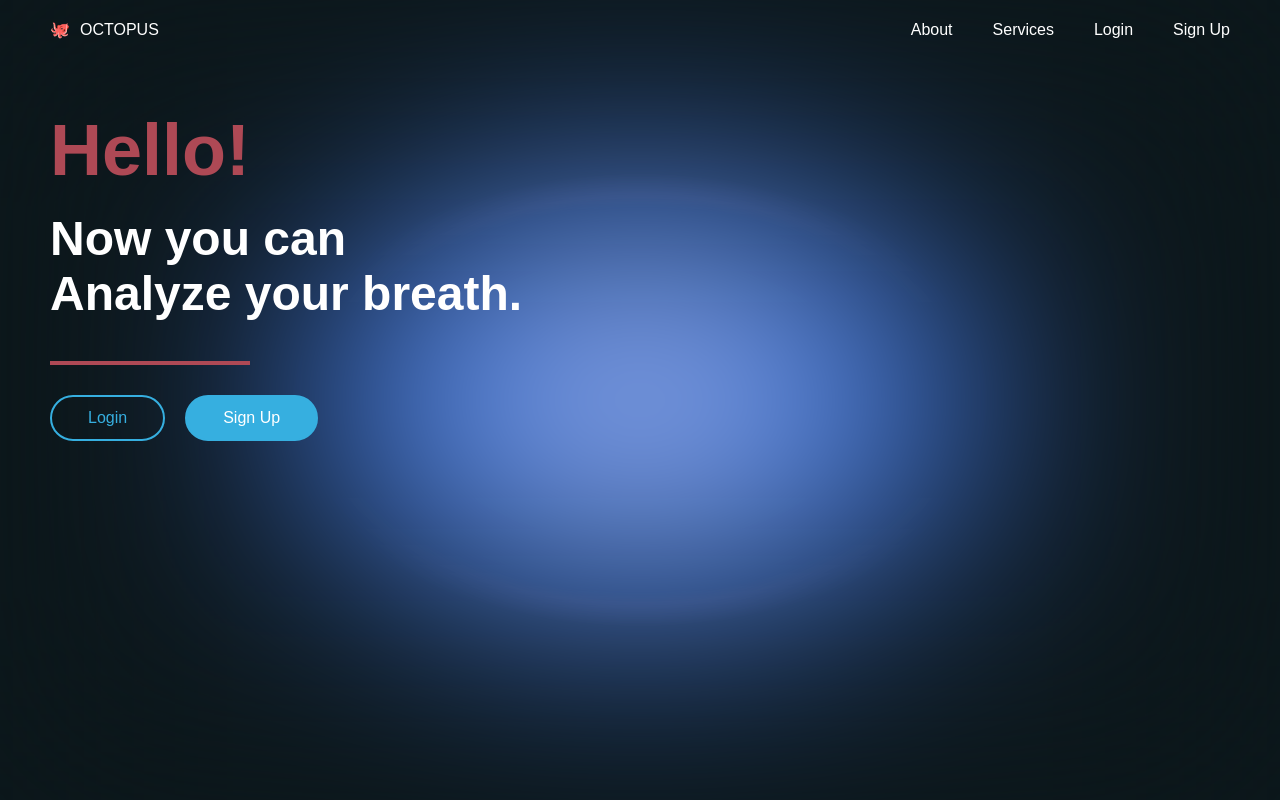
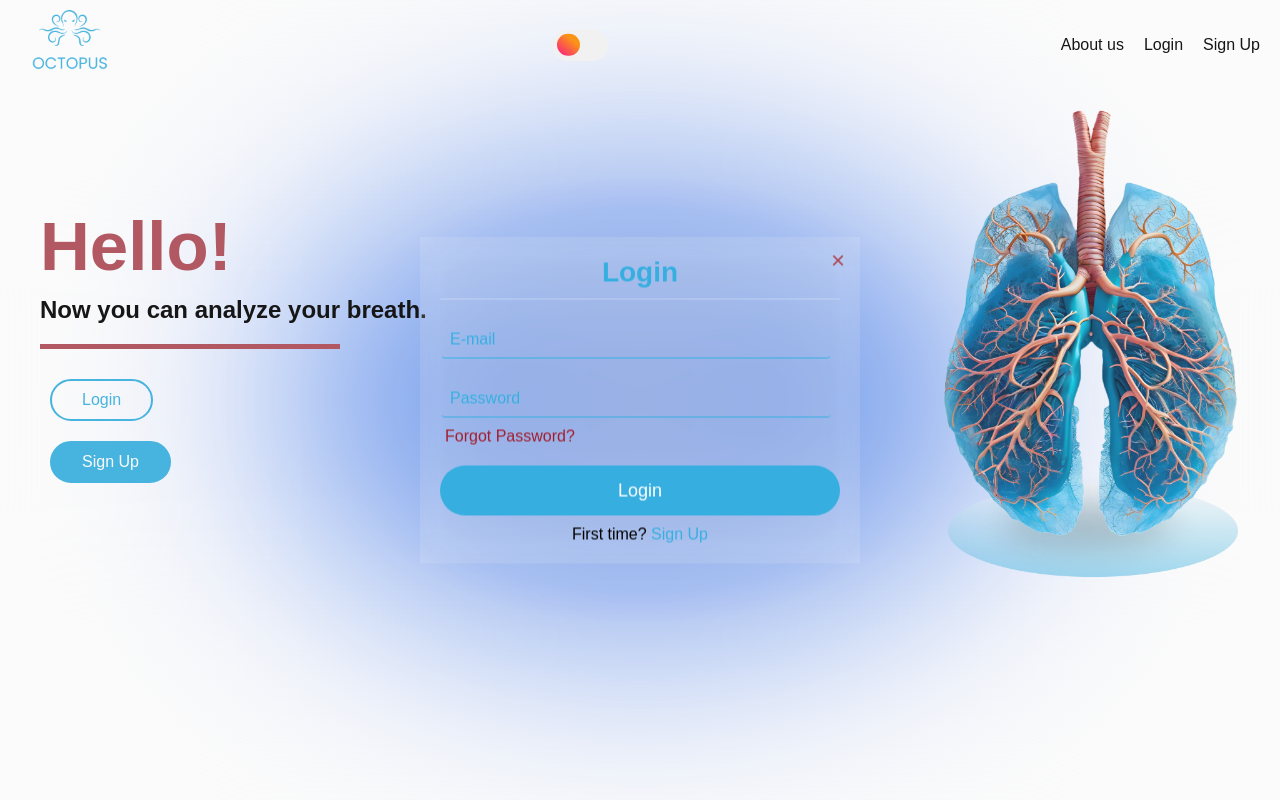
Before and after one commit to habob222/capstone, a plain HTML site: page index.html in a window 1280 px wide. Both pictures are taken after a click on the link "Login". Drawn offline with Linux system fonts and the light colour scheme.

Commit message:
Update project code with new changes

```diff
--- a/index.html
+++ b/index.html
@@ -3,48 +3,100 @@
 <head>
     <meta charset="UTF-8">
     <meta name="viewport" content="width=device-width, initial-scale=1.0">
-    <title>Breath Analysis</title>
+    <title>The Great Exhale</title>
     <style>
-        * {
+        body {
             margin: 0;
-            padding: 0;
-            box-sizing: border-box;
             font-family: Arial, sans-serif;
-        }
-
-        body {
-            min-height: 100vh;
-            background-image: radial-gradient(at center, #F6D6D6, #0162F2 34%, #9694FF 36%, rgba(12, 23, 27, 1) 40%);
+            height: 100vh;
+            background-image: radial-gradient(at center, #F6D6D6, #0162F2 34%, #9694FF 36%, white 40%);
             backdrop-filter: blur(120px);
-            color: white;
+            color: #e0e0e0;
         }
 
         .navbar {
             display: flex;
             justify-content: space-between;
             align-items: center;
-            padding: 20px 50px;
+            padding: 10px 20px;
+            background-color: transparent;
         }
 
-        .logo {
-            display: flex;
-            align-items: center;
-            gap: 10px;
+        .navbar .logo img {
             width: 100px;
             height: auto;
         }
 
+    .switch {
+        display: block;
+        --width-of-switch: 3.5em;
+        --height-of-switch: 2em;
+        --size-of-icon: 1.4em;
+        --slider-offset: 0.3em;
+        position: relative;
+        width: var(--width-of-switch);
+        height: var(--height-of-switch);
+}
+
+    .switch input {
+        opacity: 0;
+        width: 0;
+        height: 0;
+}
+
+    .slider {
+        position: absolute;
+        cursor: pointer;
+        top: 0;
+        left: 0;
+        right: 0;
+        bottom: 0;
+        background-color: #f4f4f5;
+        transition: .4s;
+        border-radius: 30px;
+}
+
+    .slider:before {
+    position: absolute;
+    content: "";
+    height: var(--size-of-icon,1.4em);
+    width: var(--size-of-icon,1.4em);
+    border-radius: 20px;
+    left: var(--slider-offset,0.3em);
+    top: 50%;
+    transform: translateY(-50%);
+    background: linear-gradient(40deg,#ff0080,#ff8c00 70%);
+    ;
+    transition: .4s;
+}
+
+input:checked + .slider {
+    background-color: #303136;
+}
+
+input:checked + .slider:before {
+    left: calc(100% - (var(--size-of-icon,1.4em) + var(--slider-offset,0.3em)));
+    background: #303136;
+    box-shadow: inset -3px -2px 5px -2px #8983f7, inset -10px -4px 0 0 #a3dafb;
+}
+
         .nav-links {
+            list-style-type: none;
             display: flex;
-            gap: 40px;
-            list-style: none;
+            margin: 0;
+            padding: 0;
+        }
+
+        .nav-links li {
+            margin-left: 20px;
         }
 
         .nav-links a {
-            color: white;
+            color: black;
             text-decoration: none;
             font-size: 16px;
             position: relative;
+            display: inline-block;
         }
 
         .nav-links a::after {
@@ -63,47 +115,45 @@
             left: 0;
         }
 
-        .main-content {
+        .content {
             display: flex;
             justify-content: space-between;
             align-items: center;
-            padding: 50px;
-            max-width: 1400px;
-            margin: 0 auto;
+            padding: 20px;
         }
 
-        .text-content {
+        .text {
             flex: 1;
-            padding-right: 50px;
+            margin-left: 20px;
         }
 
-        .text-content h1 {
-            font-size: 72px;
+        .text h1 {
+            font-size: 69px;
+            margin: 0;
             color: #AE4955;
-            margin-bottom: 20px;
         }
 
-        .text-content h2 {
-            font-size: 48px;
-            color: white;
-            margin-bottom: 40px;
+        .text h3 {
+            font-size: 24px;
+            margin: 10px 0;
+            color: black;
         }
 
-        .text-content hr {
-            width: 200px;
-            height: 4px;
+        hr {
+            border: 0;
+            height: 5px;
             background: #AE4955;
-            border: none;
-            margin: 30px 0;
+            width: 50%;
+            margin: 20px 0;
         }
 
         .buttons {
-            display: flex;
-            gap: 20px;
+            margin-top: 20px;
         }
 
-        .buttons button {
-            padding: 12px 36px;
+        .buttons .p1 button, .buttons .p2 button {
+            margin: 10px;
+            padding: 10px 30px;
             font-size: 16px;
             border: 2px solid #36AFE0;
             border-radius: 25px;
@@ -111,99 +161,119 @@
             transition: background-color 0.3s, color 0.3s, transform 0.3s ease;
         }
 
-        .login-main {
-            background: transparent;
+        .buttons .p1 button {
+            background-color: transparent;
             color: #36AFE0;
         }
 
-        .login-main:hover {
+        .buttons .p2 button {
+            background-color: #36AFE0;
+            color: white;
+        }
+
+        .buttons .p1 button:hover {
             background-color: #36AFE0;
             color: white;
             transform: scale(1.05);
         }
 
-        .signup-main {
-            background: #36AFE0;
-            color: white;
-        }
-
-        .signup-main:hover {
+        .buttons .p2 button:hover {
             background-color: transparent;
             color: #36AFE0;
             transform: scale(1.05);
         }
 
+        .image {
+            flex: 1;
+            display: flex;
+            justify-content: flex-end;
+            margin-right: 20px;
+        }
+
+        .image img {
+            width: 50%;
+            height: auto;
+            border-radius: 10px;
+        }
+
+        /* Modal Styles */
         .modal {
-            display: none;
-            position: fixed;
+            display: none; /* Initially hidden */
+            position: fixed; /* Fixed position for full-screen overlay */
             top: 0;
             left: 0;
-            width: 100%;
-            height: 100%;
-            z-index: 1000;
-            background: rgba(0, 0, 0, 0.5);
+            width: 100%; /* Full-screen width */
+            height: 100%; /* Full-screen height */
+            z-index: 1000; /* Ensure it stays above other content */
+            background:rgba(217, 217, 217, 0.1); /* Dark transparent background for overlay */
+            opacity: 0;
+            transition: opacity 0.3s ease-in-out; /* Smooth fade-in effect */
+        }
+
+        .modal.active {
+            display: block; /* Display modal when active */
+            opacity: 1; /* Fade in effect */
         }
 
         .modal-content {
-            position: absolute;
+            position: absolute; /* Center the modal content */
             top: 50%;
             left: 50%;
-            transform: translate(-50%, -50%);
+            transform: translate(-50%, -50%) scale(0.7); /* Start scaled down */
+            transition: transform 0.3s ease-in-out; /* Smooth scaling animation */
             width: 400px;
             padding: 20px;
-            border-radius: 20px;
-            background: rgba(255, 255, 255, 0.1);
-            backdrop-filter: blur(18px);
-            -webkit-backdrop-filter: blur(18px);
-            border: 1px solid #36AFE0;
-            color: black;
-            box-shadow: 0 4px 6px rgba(0, 0, 0, 0.2);
-            opacity: 0;
-            transition: opacity 0.3s ease-in-out;
+
+            background: rgba(255, 255, 255, 0.1); /* Semi-transparent background */
+            backdrop-filter: blur(18px); /* Blur effect */
+            -webkit-backdrop-filter: blur(18px); /* Safari support */
+
+
         }
 
-        .modal.show .modal-content {
-            opacity: 1;
+        .modal.active .modal-content {
+            transform: translate(-50%, -50%) scale(1); /* Scale back to normal when active */
         }
 
-        .modal-content h2 {
-            font-size: 28px;
-            color: #36AFE0;
-            margin-bottom: 30px;
-            text-align: center;
-            padding-bottom: 10px;
-            border-bottom: 1px solid rgba(255, 255, 255, 0.3);
+        .close-modal {
+            position: absolute;
+            top: 10px;
+            right: 15px;
+            font-size: 24px;
+            color: rgba(174, 73, 85, 1);
+            cursor: pointer;
+            transition: color 0.3s ease;
         }
 
+        .close-modal:hover {
+            color: rgb(144, 54, 65);
+        }
+
+        /* Form Styles */
         .txt_field {
             position: relative;
             margin: 20px 0;
         }
 
         .txt_field input {
-            width: 100%;
+            width: 90%;
             padding: 10px 15px;
             font-size: 16px;
-            border: none;
-            background: rgba(255, 255, 255, 0.07);
-            border-radius: 8px;
+            border-left: 1px solid transparent;
+            border-right: 1px solid transparent;
+            border-bottom: 1px solid #36AFE0;
+            border-top: 0px solid transparent;
+            background: transparent;
             color: white;
+            border-radius: 5px;
             outline: none;
-            backdrop-filter: blur(5px);
-            -webkit-backdrop-filter: blur(5px);
-            transition: all 0.3s ease;
-        }
-
-        .txt_field input:focus {
-            background: rgba(255, 255, 255, 0.1);
-            box-shadow: 0 0 10px rgba(54, 175, 224, 0.3);
         }
 
         .txt_field label {
             position: absolute;
             top: 50%;
-            left: 15px;
-            color: rgba(255, 255, 255, 0.8);
+            left: 10px;
+            color: #36AFE0;
             transform: translateY(-50%);
             font-size: 16px;
             pointer-events: none;
@@ -213,84 +283,89 @@
         .txt_field input:focus ~ label,
         .txt_field input:valid ~ label {
             top: -10px;
-            left: 10px;
             color: #36AFE0;
             font-size: 12px;
-            background: rgba(12, 23, 27, 0.8);
-            padding: 0 5px;
-            border-radius: 4px;
         }
 
-        .close-modal {
-            position: absolute;
-            top: 10px;
-            right: 15px;
-            font-size: 24px;
-            color: #FF6B6B;
+        .pass {
+            margin: -10px 0 20px 5px;
+            color: rgba(163, 28, 44, 1);
             cursor: pointer;
-            transition: color 0.3s ease;
         }
 
-        .close-modal:hover {
-            color: rgb(144, 54, 65);
+        .pass:hover {
+            text-decoration: underline;
         }
 
-        .modal-content button {
+        .signup_link, .login_link {
+            margin-top: 10px;
+            text-align: center;
+            color: black;
+        }
+
+        .signup_link a, .login_link a {
+            color: #36AFE0;
+            text-decoration: none;
+        }
+
+        .signup_link a:hover, .login_link a:hover {
+            text-decoration: underline;
+        }
+
+        .modal-content h1 {
+            text-align: center;
+            color: #36AFE0;
+            margin: 0;
+            font-size: 28px;
+            padding-bottom: 10px;
+            border-bottom: 1px solid rgba(255, 255, 255, 0.3);
+        }
+
+        input[type="submit"] {
             width: 100%;
-            padding: 12px;
+            height: 50px;
             background: #36AFE0;
             border: none;
-            border-radius: 25px;
             color: white;
             font-size: 18px;
+            border-radius: 25px;
             cursor: pointer;
             transition: background-color 0.3s;
         }
 
-        .modal-content button:hover {
+        input[type="submit"]:hover {
             background-color: #2a8bb7;
-        }
-
-        .switch-text {
-            margin-top: 20px;
-            text-align: center;
-            color: white;
-        }
-
-        .switch-text a {
-            color: #36AFE0;
-            text-decoration: none;
-            transition: text-decoration 0.3s;
-        }
-
-        .switch-text a:hover {
-            text-decoration: underline;
         }
     </style>
 </head>
 <body>
     <nav class="navbar">
         <div class="logo">
-            <span>🐙</span>
-            OCTOPUS
+            <img src="images\Component 9.png" alt="Logo">
         </div>
+<label class="switch">
+    <input type="checkbox">
+    <span class="slider"></span>
+</label>
         <ul class="nav-links">
-            <li><a href="#">About</a></li>
-            <li><a href="#">Services</a></li>
-            <li><a href="#" class="login-btn">Login</a></li>
-            <li><a href="#" class="signup-btn">Sign Up</a></li>
+            <li><a href="#">About us</a></li>
+            <li><a href="#" id="loginBtn">Login</a></li>
+            <li><a href="#" id="signupBtn">Sign Up</a></li>
         </ul>
     </nav>
 
-    <div class="main-content">
-        <div class="text-content">
+    <div class="content">
+        <div class="text">
             <h1>Hello!</h1>
-            <h2>Now you can<br>Analyze your breath.</h2>
+            <h3>Now you can analyze your breath.</h3>
             <hr>
             <div class="buttons">
-                <button class="login-main">Login</button>
-                <button class="signup-main">Sign Up</button>
+                <div class="p1"><button id="loginBtnMain">Login</button></div>
+                <div class="p2"><button id="signupBtnMain">Sign Up</button></div>
             </div>
+        </div>
+        <div class="image">
+            <img src="images\lung.png" alt="Lung Image">
         </div>
     </div>
 
@@ -298,20 +373,23 @@
     <div class="modal" id="loginModal">
         <div class="modal-content">
             <span class="close-modal">&times;</span>
-            <h2>Login</h2>
+            <div class="form-container">
+                <h1>Login</h1>
                 <form method="post" id="loginForm">
                     <div class="txt_field">
                         <input type="email" required>
-                    <label>Email</label>
+                        <label>E-mail</label>
                     </div>
                     <div class="txt_field">
                         <input type="password" required>
                         <label>Password</label>
                     </div>
-                <button type="submit">Login</button>
+                    <div class="pass">Forgot Password?</div>
+                    <input type="submit" value="Login">
+                    <div class="signup_link">
+                        First time? <a href="#" class="switch-to-signup">Sign Up</a>
+                    </div>
                 </form>
-            <div class="switch-text">
-                Don't have an account? <a href="javascript:void(0);" class="switch-to-signup">Sign up</a>
             </div>
         </div>
     </div>
@@ -320,68 +398,133 @@
     <div class="modal" id="signupModal">
         <div class="modal-content">
             <span class="close-modal">&times;</span>
-            <h2>Sign Up</h2>
+            <div class="form-container">
+                <h1>Sign Up</h1>
                 <form method="post" id="signupForm">
                     <div class="txt_field">
+                        <input type="text" required>
+                        <label>Name</label>
+                    </div>
+                    <div class="txt_field">
                         <input type="email" required>
-                    <label>Email</label>
+                        <label>E-mail</label>
                     </div>
                     <div class="txt_field">
                         <input type="password" required>
                         <label>Password</label>
                     </div>
-                <button type="submit">Sign Up</button>
+                    <div class="txt_field">
+                        <input type="password" required>
+                        <label>Confirm Password</label>
+                    </div>
+                    <input type="submit" value="Sign Up">
+                    <div class="login_link">
+                        Already have an account? <a href="#" class="switch-to-login">Login</a>
+                    </div>
                 </form>
-            <div class="switch-text">
-                Already have an account? <a href="javascript:void(0);" class="switch-to-login">Login</a>
             </div>
         </div>
     </div>
 
     <script>
-        const loginModal = document.getElementById("loginModal");
-        const signupModal = document.getElementById("signupModal");
+        document.addEventListener('DOMContentLoaded', function() {
+            // Get modal elements
+            const loginModal = document.getElementById('loginModal');
+            const signupModal = document.getElementById('signupModal');
 
-        const loginBtn = document.querySelector(".login-btn");
-        const signupBtn = document.querySelector(".signup-btn");
+            // Get buttons
+            const loginBtns = [document.getElementById('loginBtn'), document.getElementById('loginBtnMain')];
+            const signupBtns = [document.getElementById('signupBtn'), document.getElementById('signupBtnMain')];
+            const closeBtns = document.querySelectorAll('.close-modal');
+            const switchToSignup = document.querySelector('.switch-to-signup');
+            const switchToLogin = document.querySelector('.switch-to-login');
 
-        const closeModalBtns = document.querySelectorAll(".close-modal");
+            // Functions to handle modals
+            function openModal(modal) {
+                modal.classList.add('active');
+                document.body.style.overflow = 'hidden';
+            }
 
-        const switchToSignupBtn = document.querySelector(".switch-to-signup");
-        const switchToLoginBtn = document.querySelector(".switch-to-login");
+            function closeModal(modal) {
+                modal.classList.remove('active');
+                document.body.style.overflow = '';
+            }
 
-        loginBtn.addEventListener("click", () => {
-            signupModal.classList.remove("show");
-            loginModal.classList.add("show");
+            // Event listeners for buttons
+            loginBtns.forEach(btn => {
+                btn.addEventListener('click', () => openModal(loginModal));
             });
 
-        signupBtn.addEventListener("click", () => {
-            loginModal.classList.remove("show");
-            signupModal.classList.add("show");
+            signupBtns.forEach(btn => {
+                btn.addEventListener('click', () => openModal(signupModal));
             });
 
-        closeModalBtns.forEach(button => {
-            button.addEventListener("click", () => {
-                loginModal.classList.remove("show");
-                signupModal.classList.remove("show");
+            closeBtns.forEach(btn => {
+                btn.addEventListener('click', () => {
+                    closeModal(loginModal);
+                    closeModal(signupModal);
                 });
             });
 
-        switchToSignupBtn.addEventListener("click", () => {
-            loginModal.classList.remove("show");
-            signupModal.classList.add("show");
+            // Switch between modals
+            switchToSignup.addEventListener('click', (e) => {
+                e.preventDefault();
+                closeModal(loginModal);
+                setTimeout(() => openModal(signupModal), 300);
             });
 
-        switchToLoginBtn.addEventListener("click", () => {
-            signupModal.classList.remove("show");
-            loginModal.classList.add("show");
+            switchToLogin.addEventListener('click', (e) => {
+                e.preventDefault();
+                closeModal(signupModal);
+                setTimeout(() => openModal(loginModal), 300);
             });
 
-        window.addEventListener("click", (e) => {
-            if (e.target === loginModal || e.target === signupModal) {
-                loginModal.classList.remove("show");
-                signupModal.classList.remove("show");
+            // Close modal when clicking outside
+            window.addEventListener('click', (e) => {
+                if (e.target === loginModal) closeModal(loginModal);
+                if (e.target === signupModal) closeModal(signupModal);
+            });
+
+            // Handle form submissions
+            document.getElementById('loginForm').addEventListener('submit', function(e) {
+                e.preventDefault();
+                window.location.href = 'test/main.html';
+                console.log('Login submitted');
+            });
+
+            document.getElementById('signupForm').addEventListener('submit', function(e) {
+                e.preventDefault();
+                // Add your signup logic here
+                console.log('Signup submitted');
+            });
+        });
+
+        document.addEventListener('DOMContentLoaded', function() {
+            const darkModeToggle = document.querySelector('.switch input');
+            const logo = document.querySelector('.logo img');
+            const body = document.body;
+            const navLinks = document.querySelectorAll('.nav-links a');
+            const textH3 = document.querySelector('.text h3');
+
+            darkModeToggle.addEventListener('change', function() {
+                if (this.checked) {
+                    // Dark mode
+                    body.style.backgroundImage = 'radial-gradient(at center, #F6D6D6, #0162F2 34%, #9694FF 36%, rgba(12, 23, 27, 1) 40%)';
+                    logo.src = 'C:\Users\hp\Desktop\New folder (8)\images\Component 9 (1).png'; // Replace with your dark mode logo path
+                    navLinks.forEach(link => {
+                        link.style.color = 'white';
+                    });
+                    textH3.style.color = 'white';
+                } else {
+                    // Light mode
+                    body.style.backgroundImage = 'radial-gradient(at center, #F6D6D6, #0162F2 34%, #9694FF 36%, white 40%)';
+                    logo.src = 'images\Component 9.png';
+                    navLinks.forEach(link => {
+                        link.style.color = 'black';
+                    });
+                    textH3.style.color = 'black';
                 }
+            });
         });
     </script>
 </body>
```
Also changed, not shown: images/Component 9 (1).png (renamed from Component 9 (1).png), images/Component 9.png (renamed from Component 9.png), images/lung.png (renamed from lung.png). Lines whose indentation alone changed are shown as unchanged.
